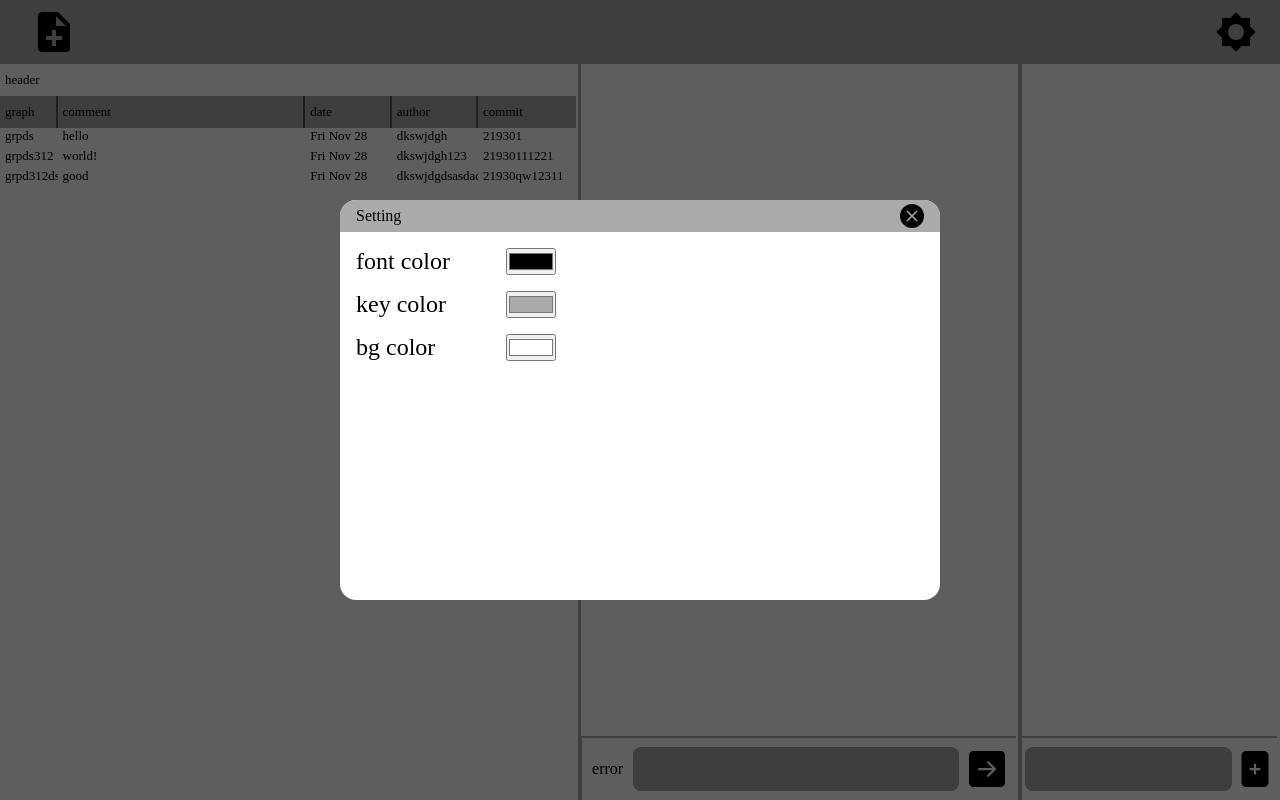
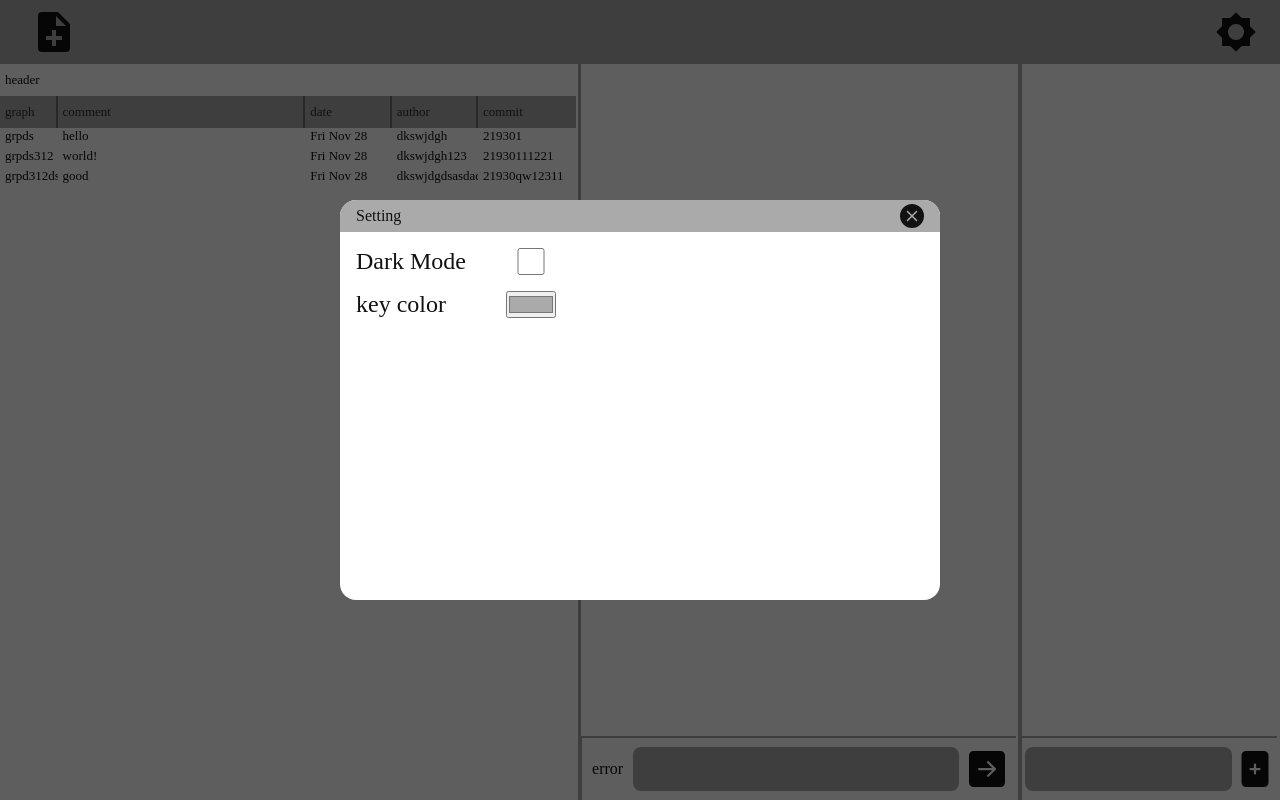
Before and after one commit to aphyrince/git-Aphyrince, a React (Create React App) app in the folder front/: page / in a window 1280 px wide. Both pictures are taken after a click on the button 1236 px from the left and 32 px from the top of the page. Built offline with nearby package versions, Linux system fonts and the light colour scheme.

Commit message:
글자색 , 배경색을 다크모드냐 화이트모드냐로 변경할 수 있도록 함.

```diff
--- a/front/src/App.tsx
+++ b/front/src/App.tsx
@@ -5,8 +5,6 @@ import History from "./components/history/History";
 import Option from "./components/option/Option";
 import { useEffect } from "react";
 import useApplyTheme from "./hooks/useApplyTheme";
-import useThemeStore from "./stores/theme/useThemeStore";
-import useInitializeThemeFromCSS from "./hooks/useInitializeThemeFromCSS";
 import useResizableLayout from "./hooks/useResizableLayout";
 import useRepositoryState from "./stores/repository/useRepositoryStore";
 import dataLoad from "./preloads/dataLoad";
@@ -15,9 +13,7 @@ const App = () => {
     const { isDragging, containerRef, cols, onMouse } = useResizableLayout([
         45, 34, 20,
     ]);
-    const setTheme = useThemeStore((s) => s.setTheme);
-    const setList = useRepositoryState((s) => s.setList);
-    useInitializeThemeFromCSS();
+    const { setList } = useRepositoryState();
     useApplyTheme();
 
     // useEffect(() => {
@@ -27,16 +23,6 @@ const App = () => {
     //     };
     //     load();
     // }, []);
-
-    useEffect(() => {
-        const rootStyle = document.documentElement.style;
-
-        const fontColor = rootStyle.getPropertyValue("--font-color");
-        const bgColor = rootStyle.getPropertyValue("--bg-color");
-        const keyColor = rootStyle.getPropertyPriority("--key-color");
-
-        setTheme({ fontColor, bgColor, keyColor });
-    }, []);
 
     useEffect(() => {
         document.addEventListener("mousemove", onMouse.move);
--- a/front/src/components/option/settingModal/SettingModal.tsx
+++ b/front/src/components/option/settingModal/SettingModal.tsx
@@ -1,20 +1,22 @@
 import { ChangeEvent } from "react";
-import useThemeStore from "../../../stores/theme/useThemeStore";
+
 import "./SettingModal.css";
 import { BsXCircleFill } from "react-icons/bs";
+import useThemeStore from "../../../stores/theme/useThemeStore";
 
 const SettingModal = ({ onExit }: { onExit: () => void }) => {
-    const { currentTheme, setTheme } = useThemeStore();
+    const { mode, keyColor, toggleMode, setKeyColor } = useThemeStore();
 
     const handleExit = () => {
         onExit();
     };
 
     const handleThemeChange = (e: ChangeEvent<HTMLInputElement>) => {
-        const { name, value } = e.target;
-        const newTheme = { ...currentTheme, [name]: value };
-        setTheme(newTheme);
-        console.log(value);
+        toggleMode();
+    };
+
+    const handleKeyColorChange = (e: ChangeEvent<HTMLInputElement>) => {
+        setKeyColor(e.target.value);
     };
 
     return (
@@ -33,11 +35,11 @@ const SettingModal = ({ onExit }: { onExit: () => void }) => {
                 </div>
                 <div className="setting-content">
                     <div className="setting-color">
-                        <label>font color</label>
+                        <label>Dark Mode</label>
                         <input
-                            name="fontColor"
-                            type="color"
-                            value={currentTheme.fontColor}
+                            name="mode"
+                            type="checkbox"
+                            checked={mode === "dark"}
                             onChange={handleThemeChange}
                         />
                     </div>
@@ -46,17 +48,8 @@ const SettingModal = ({ onExit }: { onExit: () => void }) => {
                         <input
                             name="keyColor"
                             type="color"
-                            value={currentTheme.keyColor}
-                            onChange={handleThemeChange}
-                        />
-                    </div>
-                    <div className="setting-color">
-                        <label>bg color</label>
-                        <input
-                            name="bgColor"
-                            type="color"
-                            value={currentTheme.bgColor}
-                            onChange={handleThemeChange}
+                            value={keyColor}
+                            onChange={handleKeyColorChange}
                         />
                     </div>
                 </div>
--- a/front/src/hooks/useApplyTheme.tsx
+++ b/front/src/hooks/useApplyTheme.tsx
@@ -1,16 +1,24 @@
 import { useEffect } from "react";
-import useThemeStore from "../stores/theme/useThemeStore";
+import useThemeStore, { BLACK, WHITE } from "../stores/theme/useThemeStore";
 
 const useApplyTheme = () => {
-    const currentTheme = useThemeStore((state) => state.currentTheme);
+    const { mode, keyColor } = useThemeStore();
 
     useEffect(() => {
         const root = document.documentElement;
 
-        root.style.setProperty("--font-color", currentTheme.fontColor);
-        root.style.setProperty("--bg-color", currentTheme.bgColor);
-        root.style.setProperty("--key-color", currentTheme.keyColor);
-    }, [currentTheme]);
+        root.style.setProperty("--key-color", keyColor);
+    }, [keyColor]);
+
+    useEffect(() => {
+        const root = document.documentElement;
+
+        root.style.setProperty(
+            "--font-color",
+            mode === "white" ? BLACK : WHITE
+        );
+        root.style.setProperty("--bg-color", mode === "white" ? WHITE : BLACK);
+    }, [mode]);
 };
 
 export default useApplyTheme;
--- a/front/src/hooks/useInitializeThemeFromCSS.tsx
+++ /dev/null
@@ -1,26 +0,0 @@
-import { useEffect } from "react";
-import useThemeStore from "../stores/theme/useThemeStore";
-
-const useInitializeThemeFromCSS = () => {
-    const { currentTheme, setTheme } = useThemeStore();
-
-    useEffect(() => {
-        if (
-            !currentTheme.fontColor ||
-            !currentTheme.bgColor ||
-            !currentTheme.keyColor
-        ) {
-            const rootStyle = getComputedStyle(document.documentElement);
-            const fontColor =
-                rootStyle.getPropertyValue("--font-color").trim() || "#000000";
-            const bgColor =
-                rootStyle.getPropertyValue("--bg-color").trim() || "#ffffff";
-            const keyColor =
-                rootStyle.getPropertyValue("--key-color").trim() || "#aaaaaa";
-
-            setTheme({ fontColor, bgColor, keyColor });
-        }
-    }, [currentTheme, setTheme]);
-};
-
-export default useInitializeThemeFromCSS;
--- a/front/src/stores/theme/useThemeStore.tsx
+++ b/front/src/stores/theme/useThemeStore.tsx
@@ -1,30 +1,33 @@
 import { create } from "zustand";
 
-interface Theme {
-    fontColor: string;
-    bgColor: string;
-    keyColor: string;
-}
+type Theme = "dark" | "white";
+
+export const WHITE = "#ffffff";
+export const BLACK = "#111111";
 
 interface ThemeStatus {
-    currentTheme: Theme;
-    setTheme: (theme: Theme) => void;
+    mode: Theme;
+    keyColor: string;
+    setTheme: (mode: Theme, keyColor: string) => void;
+    toggleMode: () => void;
     setKeyColor: (color: string) => void;
 }
 
 const useThemeStore = create<ThemeStatus>((set) => ({
-    currentTheme: {
-        fontColor: "#000000",
-        bgColor: "#ffffff",
-        keyColor: "#aaaaaa",
+    mode: "white",
+    keyColor: "#aaaaaa",
+    setTheme: (mode: Theme, keyColor: string) => {
+        set(() => ({ mode, keyColor }));
     },
-    setTheme: (theme: Theme) => {
-        set(() => ({ currentTheme: theme }));
+    toggleMode: () => {
+        set((s) => {
+            const nextMode = s.mode === "white" ? "dark" : "white";
+            return { mode: nextMode };
+        });
     },
     setKeyColor: (keyColor: string) => {
-        set((s) => {
-            const newTheme = { ...s.currentTheme, keyColor };
-            return { currentTheme: newTheme };
+        set(() => {
+            return { keyColor };
         });
     },
 }));
```
